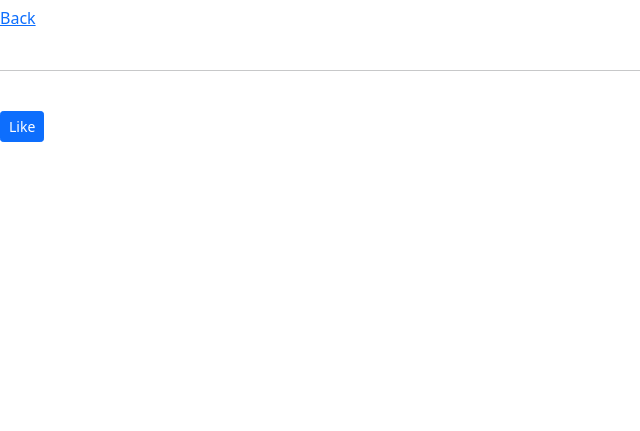
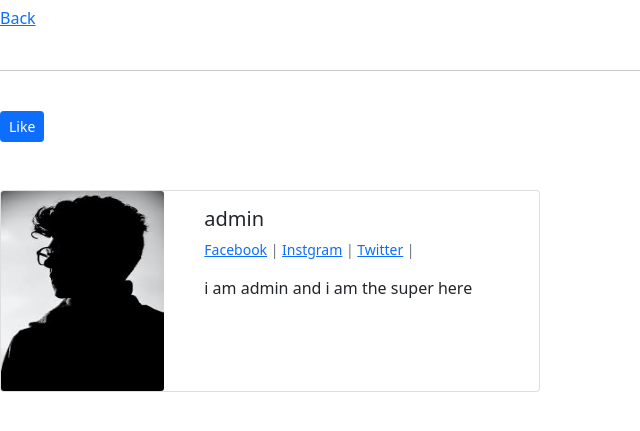
Before and after one commit to hebaayman77177/django-blog, a Django app: page /post/1 in a window 1280 px wide. Shown: the part 210-641 px from the top of the page, without its empty margins (0-640 px from the left). Run offline with Django 3.2, Linux system fonts and the light colour scheme; data comes from the database, SQL or seed files in the repository; both versions use the stored data as it was after the commit; some libraries are stand-ins or nearby versions.

Commit message:
add profile pic and social media links

```diff
--- a/myblog/models.py
+++ b/myblog/models.py
@@ -36,6 +36,19 @@ class Post(models.Model):
 class Profile(models.Model):
     user= models.OneToOneField(User, null=True, on_delete=models.CASCADE)
     bio= models.TextField()
+    profile_pic = models.ImageField(null=True, blank=True, upload_to="images/profile/")
+    website_url = models.CharField(max_length=255, null=True, blank=True)
+    fb_url = models.CharField(max_length=255, null=True, blank=True)
+    instgram_url = models.CharField(max_length=255, null=True, blank=True)
+    twitter_url = models.CharField(max_length=255, null=True, blank=True)
+    pintrest_url = models.CharField(max_length=255, null=True, blank=True)
+
+
+
+
+
+
+
 
 
     def __str__(self):
--- a/myblog/templates/post_details.html
+++ b/myblog/templates/post_details.html
@@ -4,11 +4,9 @@
 -{{post.post_date}}
 <small>By{{post.author}}</small>
 <br />
-{{post.body|safe}}
-{% if post.header_image %}
-    <img src="{{post.header_image.url}}"/> <br><br>
- {% endif %}
-    {% if user.is_authenticated and user.id == post.author.id %}
+{{post.body|safe}} {% if post.header_image %}
+<img src="{{post.header_image.url}}" /> <br /><br />
+{% endif %} {% if user.is_authenticated and user.id == post.author.id %}
 <a href="{% url 'edit-post' post.pk %}">[edit]</a>
 <a href="{% url 'delete-post' post.pk %}">[delete]</a>
 {% endif %}
@@ -21,13 +19,61 @@
 <form action="{% url 'like_post' post.pk %}" method="POST">
   {% csrf_token %}
   <button
-    type="submit",
-    name="post_id",
-    value="{{ post.id }}",
+    type="submit"
+    ,
+    name="post_id"
+    ,
+    value="{{ post.id }}"
+    ,
     class="btn btn-primary btn-sm"
   >
     Like
   </button>
 </form>
+<br /><br />
+
+<div class="card mb-3" style="max-width: 540px">
+  <div class="row no-gutters">
+    <div class="col-md-4">
+      {% if post.author.profile.profile_pic %}
+      <img
+        src="{{post.author.profile.profile_pic.url}}"
+        width="400"
+        height="200"
+        class="card-img"
+        alt="..."
+      />
+      {% endif %}
+    </div>
+    <div class="col-md-8">
+      <div class="card-body">
+        <h5 class="card-title">{{post.author}}</h5>
+        <p class="small text-muted">
+          {% if post.author.profile.fb_url %}
+          <a href="{{post.author.profile.fb_url}}">Facebook</a> |
+          {% endif %}
+
+          {% if post.author.profile.instgram_url %}
+          <a href="{{post.author.profile.instgram_url}}">Instgram</a> |
+          {% endif %}
+
+          {% if post.author.profile.twitter_url %}
+          <a href="{{post.author.profile.twitter_url}}">Twitter</a> |
+          {% endif %}
+
+          {% if post.author.profile.website_url %}
+          <a href="{{post.author.profile.website_url}}">Website</a> |
+          {% endif %}
+
+          {% if post.author.profile.pintrest_url %}
+          <a href="{{post.author.profile.pintrest_url}}">Pintrest</a> |
+          {% endif %}
+
+        </p>
+        <p class="card-text">{{post.author.profile.bio}}</p>
+      </div>
+    </div>
+  </div>
+</div>
 
 {% endblock %}
```
Also changed, not shown: db.sqlite3, media/images/profile/114072904_3125199004238790_5876402637283623421_n.jpg (added), media/images/profile/profile.jpeg (added), myblog/migrations/0015_auto_20210526_1528.py (added), myblog/migrations/0016_remove_profile_title.py (added).
